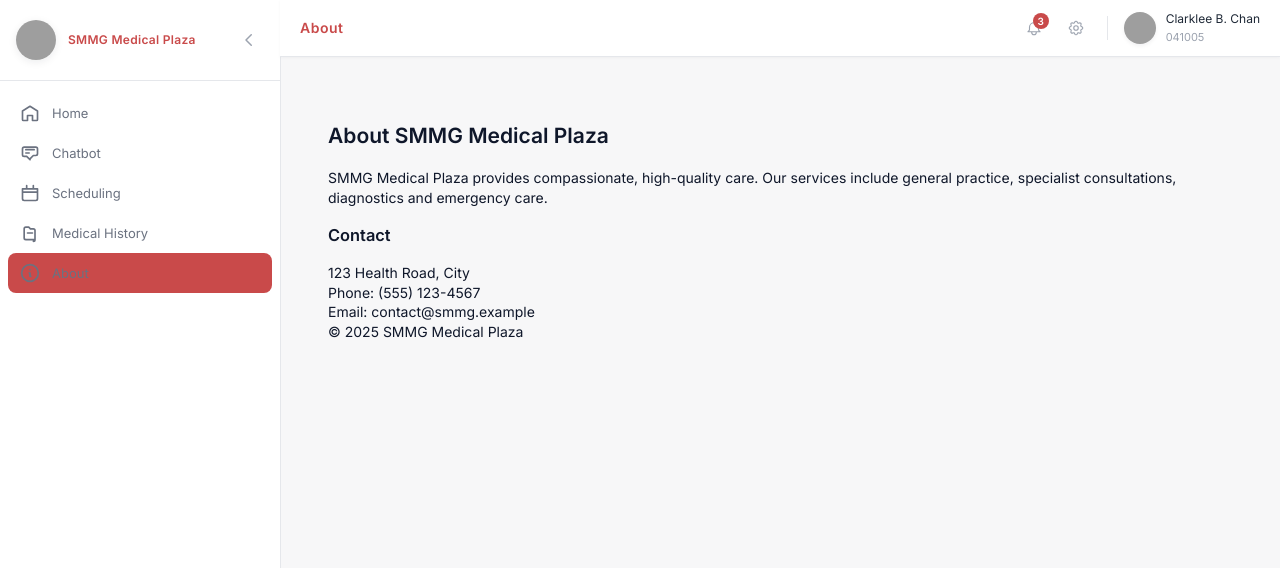
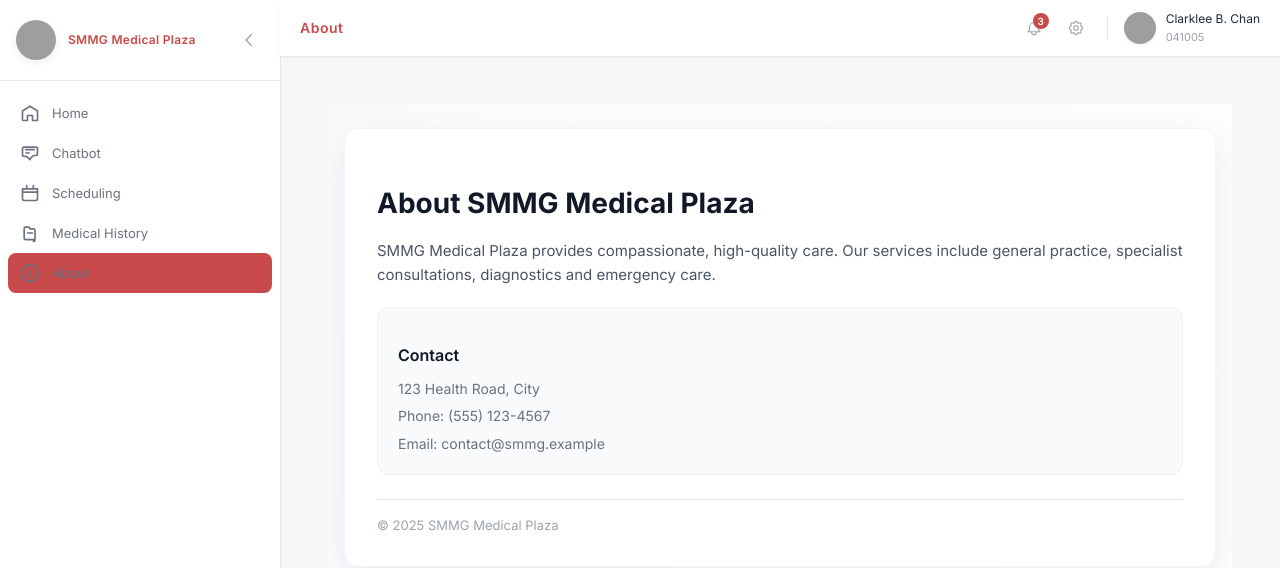
Before and after one commit to JmGinete164/SMMG, a React (Vite) app in the folder health-frontend/: page /about in a window 1280 px wide. Shown: the top 568 px of the page. Built offline with nearby package versions, Linux system fonts and the light colour scheme; grey boxes are pictures that could not be loaded.

Commit message:
About: apply consistent styling - gradient background, centered card, soft shadows

```diff
--- a/health-frontend/src/pages/About.jsx
+++ b/health-frontend/src/pages/About.jsx
@@ -2,18 +2,26 @@ import React from 'react';
 
 const About = () => {
   return (
-    <div className="max-w-3xl">
-      <h2 className="text-2xl font-semibold mb-3">About SMMG Medical Plaza</h2>
-      <p className="text-gray-700 mb-4">SMMG Medical Plaza provides compassionate, high-quality care. Our services include general practice, specialist consultations, diagnostics and emergency care.</p>
+    <div style={{ display: 'flex', justifyContent: 'center', padding: '24px 16px', background: 'linear-gradient(135deg, #F8FAFC 0%, #FFFFFF 100%)', minHeight: 'calc(100vh - 100px)' }}>
+      <div style={{ width: '100%', maxWidth: 900 }}>
+        {/* Main Content Card */}
+        <div style={{ background: '#FFFFFF', borderRadius: 14, padding: 32, boxShadow: '0 12px 32px rgba(15,23,42,0.08)', border: '1px solid #F1F5F9' }}>
+          <h2 style={{ fontSize: 28, fontWeight: 700, marginBottom: 16, color: '#111827' }}>About SMMG Medical Plaza</h2>
 
-      <div className="bg-white p-4 rounded-lg shadow-sm">
-        <h3 className="font-medium mb-2">Contact</h3>
-        <div className="text-sm text-gray-600">123 Health Road, City</div>
-        <div className="text-sm text-gray-600">Phone: (555) 123-4567</div>
-        <div className="text-sm text-gray-600">Email: contact@smmg.example</div>
+          <p style={{ fontSize: 15, lineHeight: 1.6, color: '#4B5563', marginBottom: 20 }}>
+            SMMG Medical Plaza provides compassionate, high-quality care. Our services include general practice, specialist consultations, diagnostics and emergency care.
+          </p>
+
+          <div style={{ background: '#F8FAFC', padding: 20, borderRadius: 12, border: '1px solid #EEF2F7', marginBottom: 20 }}>
+            <h3 style={{ fontSize: 16, fontWeight: 600, marginBottom: 12, color: '#111827' }}>Contact</h3>
+            <div style={{ fontSize: 14, color: '#6B7280', marginBottom: 8 }}>123 Health Road, City</div>
+            <div style={{ fontSize: 14, color: '#6B7280', marginBottom: 8 }}>Phone: (555) 123-4567</div>
+            <div style={{ fontSize: 14, color: '#6B7280' }}>Email: contact@smmg.example</div>
+          </div>
+
+          <footer style={{ marginTop: 24, fontSize: 13, color: '#9CA3AF', borderTop: '1px solid #E5E7EB', paddingTop: 16 }}>© 2025 SMMG Medical Plaza</footer>
+        </div>
       </div>
-
-      <footer className="mt-6 text-sm text-gray-500">© 2025 SMMG Medical Plaza</footer>
     </div>
   );
 };
```
